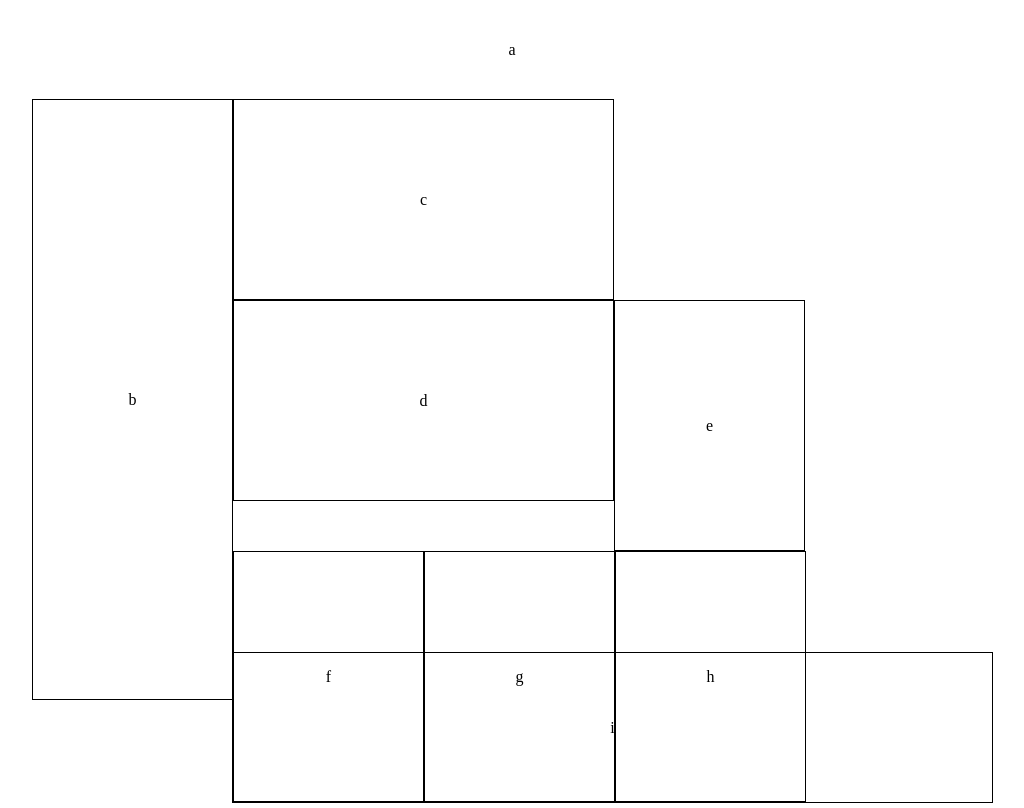
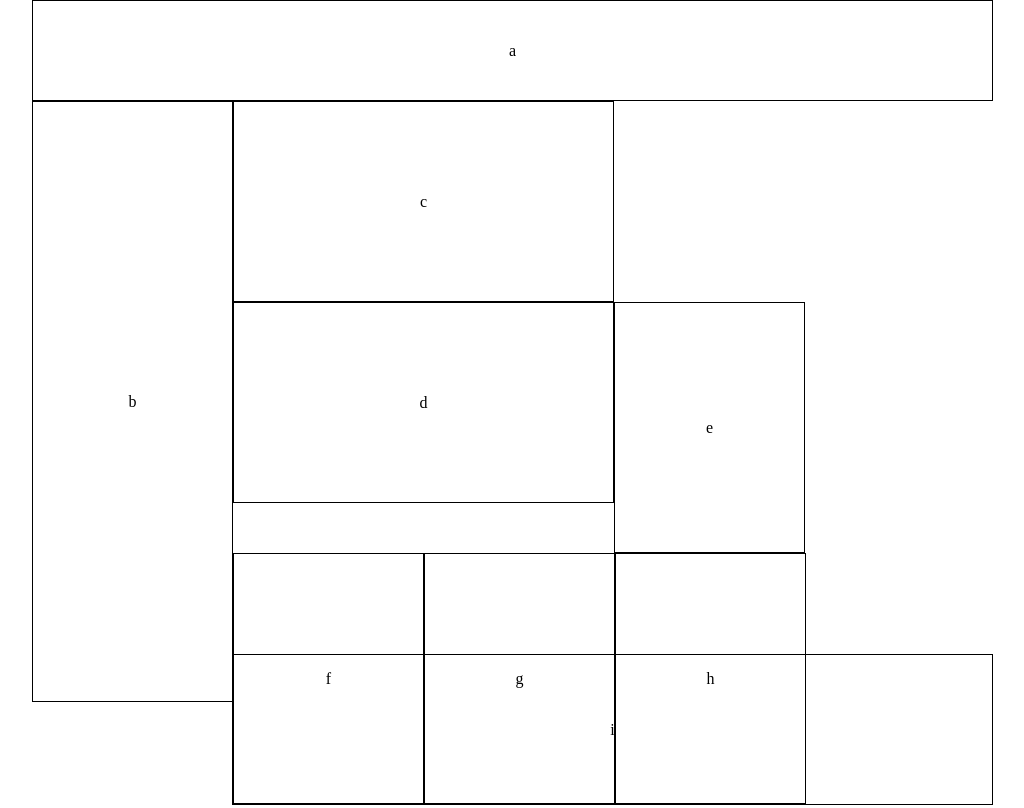
Before and after one commit to jlhiskey/ui-challenge-1, a plain HTML site: page index.html in a window 1280 px wide. Shown: the whole page, without its empty margins (128-1152 px from the left). Drawn offline with Linux system fonts and the light colour scheme.

Commit message:
fixed header

```diff
--- a/styles/modules.css
+++ b/styles/modules.css
@@ -172,6 +172,8 @@ hr {
     border-color: black;
     float: top;
     line-height: 100px;
+    border-style: solid;
+  border-width: .5px;
 
 
 
```
